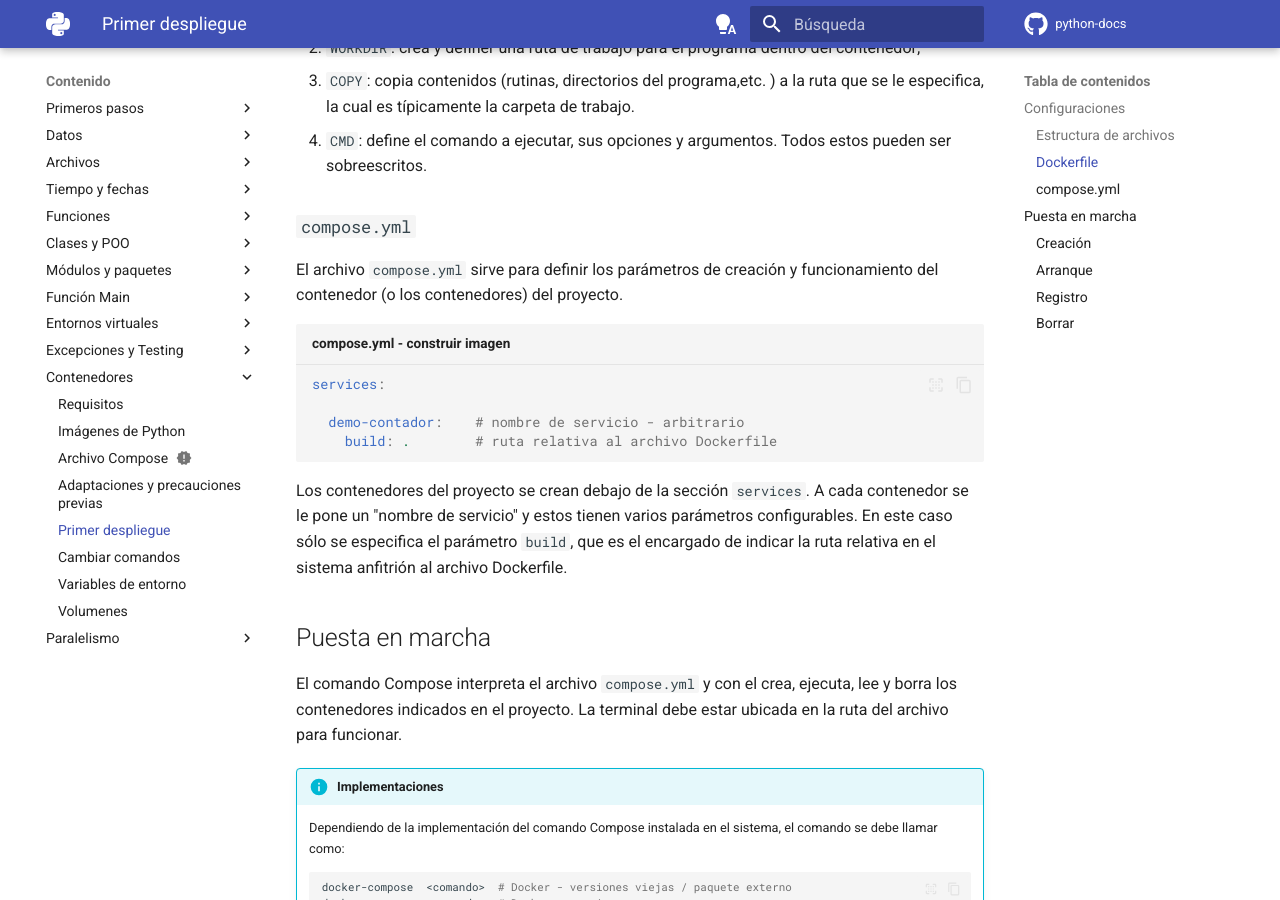
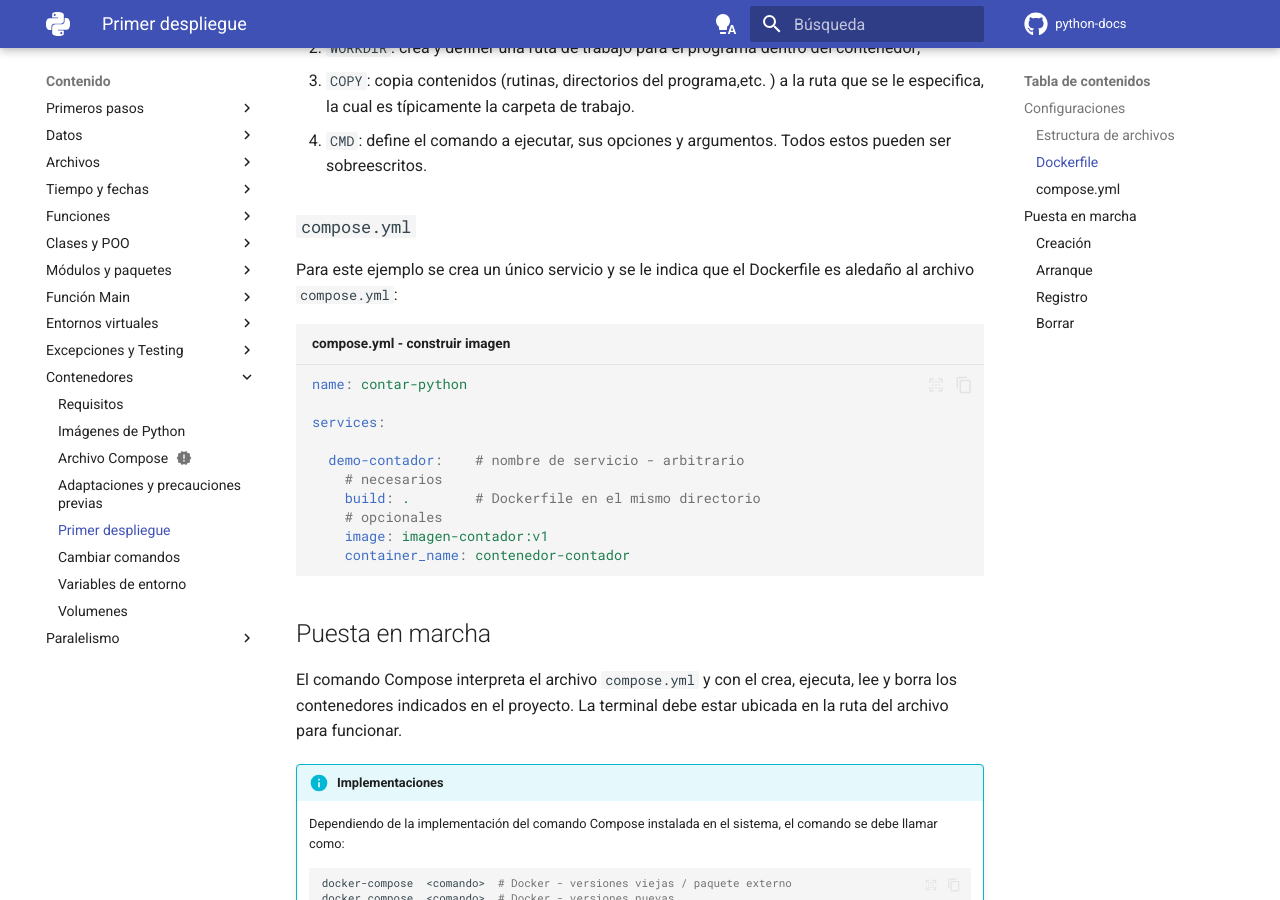
Before and after one commit to alejrot/python-docs, an MkDocs documentation site: the page built from docs/contenedores/despliegue.md, in a window 1280 px wide and 900 px high, scrolled down 1063 px. Built offline with MkDocs 1.6.1 and Material for MkDocs 9.7.7, drawn with Linux system fonts in a browser that asks for light colours; plug-ins that fetch from the network failed and are left out; comment, search, counter and statistics services are not loaded.

Commit message:
Contenedores: retoques

````diff
--- a/docs/contenedores/despliegue.md
+++ b/docs/contenedores/despliegue.md
@@ -57,35 +57,25 @@ Todos estos pueden ser sobreescritos.
 
 ### `compose.yml`
 
-El archivo `compose.yml` sirve para definir
-los parámetros de creación y funcionamiento
-del contenedor (o los contenedores)
-del proyecto.
+
+Para este ejemplo se crea un único servicio
+y se le indica que el Dockerfile
+es aledaño al archivo `compose.yml`:
 
 
 ```yaml title="compose.yml - construir imagen"
+name: contar-python
+
 services:
 
   demo-contador:    # nombre de servicio - arbitrario
-    build: .        # ruta relativa al archivo Dockerfile
+    # necesarios
+    build: .        # Dockerfile en el mismo directorio
+    # opcionales
+    image: imagen-contador:v1
+    container_name: contenedor-contador
 ```
 
-Los contenedores del proyecto se crean debajo de la sección `services`.
-A cada contenedor se le pone un "nombre de servicio"
-y estos tienen varios parámetros configurables.
-En este caso sólo se especifica el parámetro `build`,
-que es el encargado de indicar
-la ruta relativa en el sistema anfitrión al archivo Dockerfile.
-
-<!--
-Algunos de ellos son:
-
-- El parámetro `build` es el encargado de indicar
-la ruta relativa en el sistema anfitrión al archivo Dockerfile;
-- El parámetro `image` asigna un nombre y una etiqueta de versión a la imagen a crear;
-- El parámetro `container_name` asigna un nombre al contenedor.
-Este nombre servirá para releer los logs, ordenar su arranque, etc.
- -->
 
 
 ## Puesta en marcha
````
Also changed, not shown: docs/contenedores/compose.md (+13 -14 lines), docs/contenedores/volumenes.md (+7 -0 lines).
